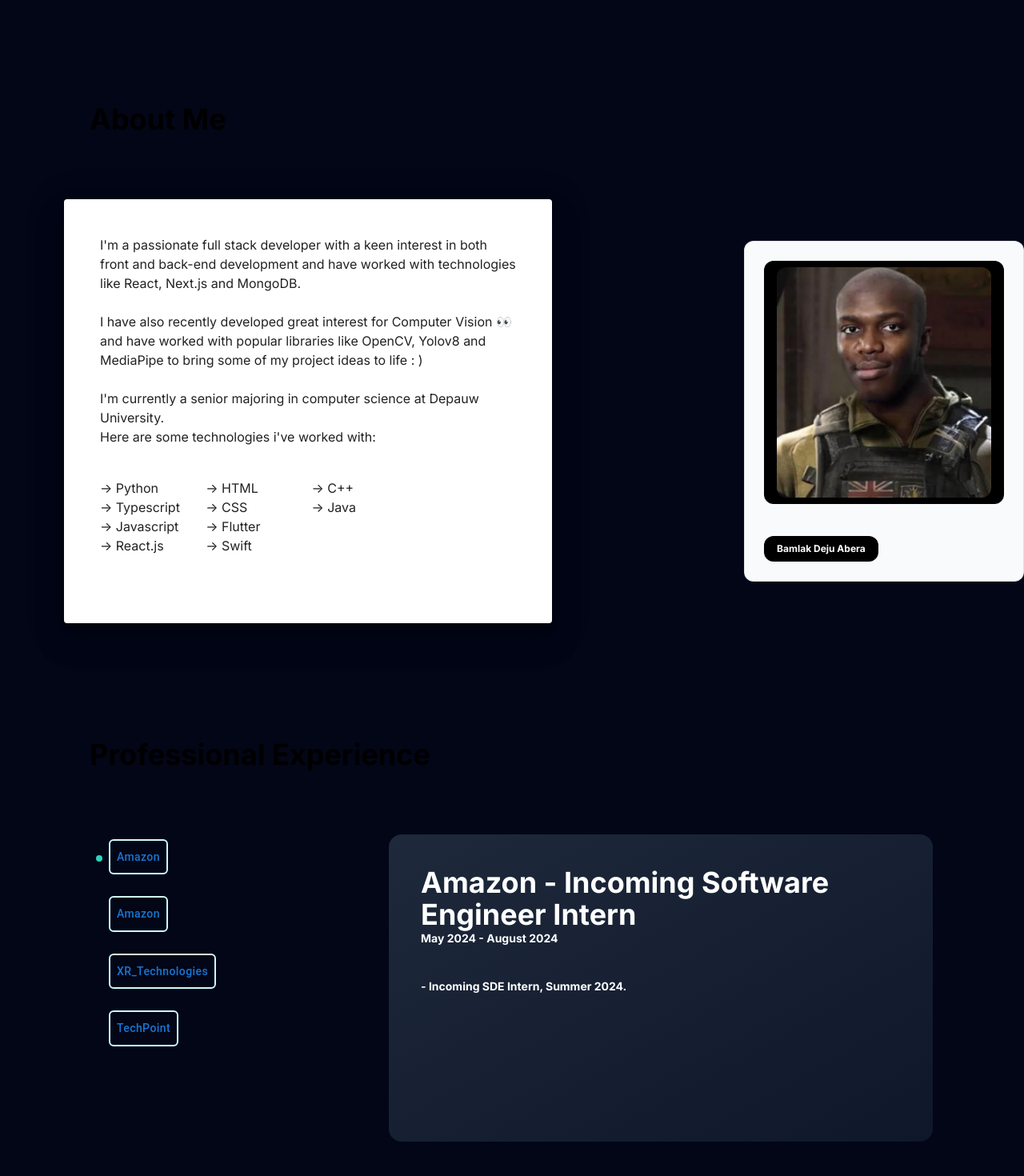
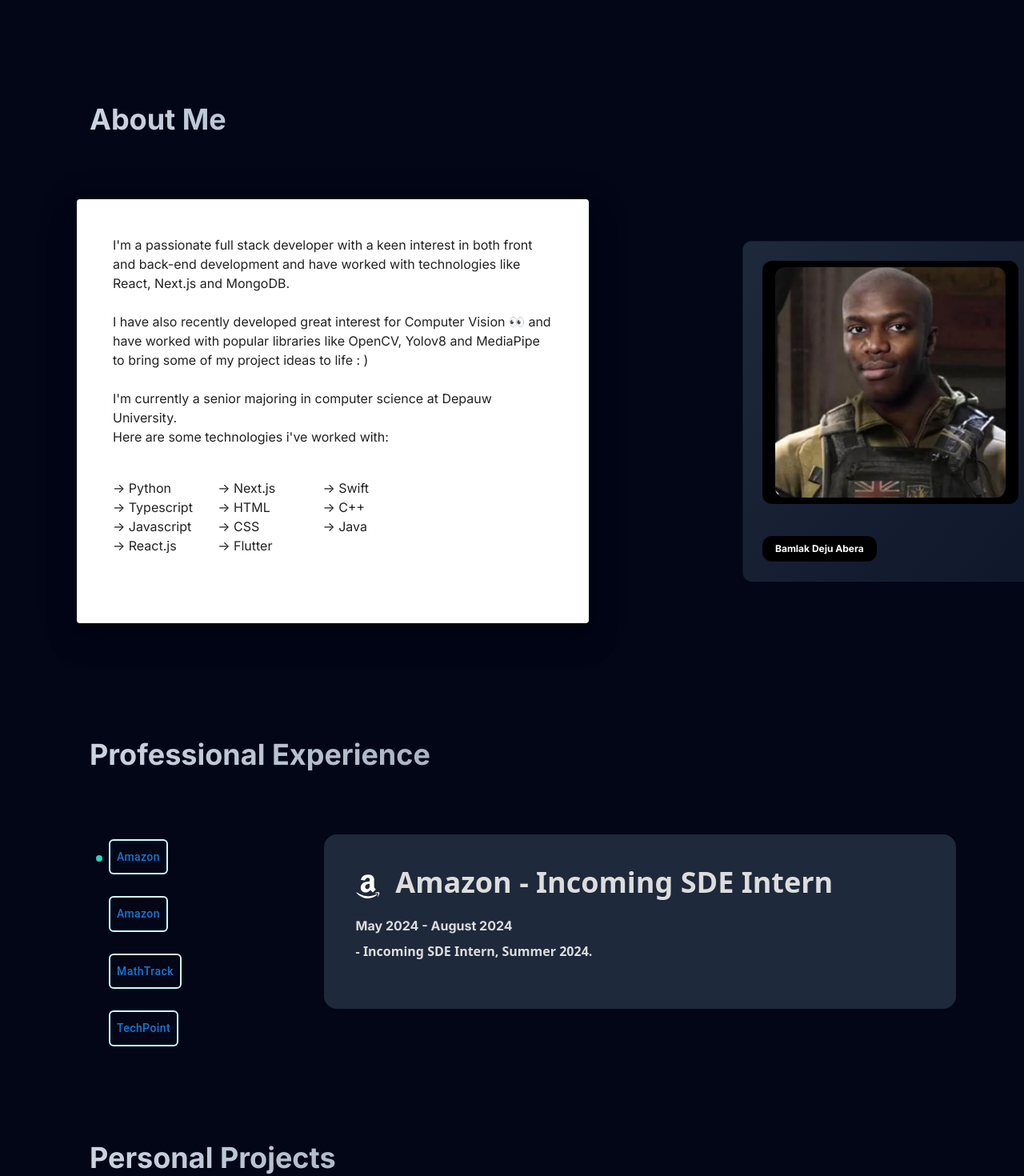
Before and after one commit to tejex/newWebsite, a Next.js app: page / in a window 1280 px wide. Shown: the part 420-1890 px from the top of the page at 80% size. Built offline with nearby package versions, Linux system fonts and the light colour scheme.

Commit message:
Gradients Added to section intros, modified the professional experience section and the sizing of the about me component as well

```diff
--- a/src/app/components/IntroCard.tsx
+++ b/src/app/components/IntroCard.tsx
@@ -11,6 +11,7 @@
 		"Typescript",
 		"Javascript",
 		"React.js",
+		"Next.js",
 		"HTML",
 		"CSS",
 		"Flutter",
@@ -53,17 +54,18 @@
 					: "opacity-0"
 			}`}
 		>
-			<h1 className="ml-28 mb-20 font-bold from-slate-300 to-slate-500 text-4xl">
+			<h1 className="ml-28 mb-20 font-bold text-transparent bg-gradient-to-r from-slate-300 to-slate-500 text-4xl bg-clip-text">
 				About Me
 			</h1>
-			<div className="flex flex-row w-full gap-60">
+
+			<div className="flex flex-row w-full md:gap-48 ml-24">
 				<Paper
 					square={false}
 					variant="elevation"
 					elevation={24}
-					className="bg-slate-950 text-white custom-shadow p-10 w-1/2 ml-20 h-3/6"
+					className="bg-slate-950 text-white custom-shadow p-10 w-1/2 h-3/6"
 				>
-					<p className="lead">
+					<p className="lead text-md">
 						I'm a passionate full stack developer with a keen
 						interest in both front and back-end development and have
 						worked with technologies like React, Next.js and
@@ -94,7 +96,7 @@
 					{tech}
 				</Paper>
 				<CardContainer>
-					<CardBody className="bg-gray-50 relative group/card  dark:hover:shadow-2xl dark:hover:shadow-emerald-500/[0.1] dark:bg-black dark:border-white/[0.2] border-black/[0.1] w-auto h-auto rounded-xl p-6 border flex flex-col">
+					<CardBody className="relative group/card bg-gradient-to-br from-slate-800 to-slate-900 dark:hover:shadow-2xl dark:hover:shadow-emerald-500/[0.1] dark:bg-black dark:border-white/[0.2] border-black/[0.1] w-auto h-auto rounded-xl p-6 border flex flex-col">
 						<CardItem
 							translateZ={100}
 							as="button"
--- a/src/app/components/data/experience.tsx
+++ b/src/app/components/data/experience.tsx
@@ -1,14 +1,18 @@
+import { IconProp } from "@fortawesome/fontawesome-svg-core";
+import { faAmazon } from "@fortawesome/free-brands-svg-icons";
+import { FontAwesomeIcon } from "@fortawesome/react-fontawesome";
+
 export const experiences = [
 	{
 		company: "Amazon",
-		logo: "../images/amazon.png",
-		jobTitle: "Incoming Software Engineer Intern",
+		logo: require("../../images/Amazon.png"),
+		jobTitle: "Incoming SDE Intern",
 		duration: "May 2024 - August 2024",
 		description: ["Incoming SDE Intern, Summer 2024."],
 	},
 	{
 		company: "Amazon",
-		logo: "../images/amazon.png",
+		logo: require("../../images/Amazon.png"),
 		jobTitle: "Software Engineer Intern",
 		duration: "June 2023 - August 2023",
 		description: [
@@ -18,20 +22,20 @@
 		],
 	},
 	{
-		company: "XR_Technologies",
-		logo: "../images/amazon.png",
+		company: "MathTrack",
+		logo: require("../../images/XR_Technologies.png"),
 		jobTitle: "Software Engineer Intern",
 		duration: "May 2022 - August 2022",
 		description: [
 			"Made use of  technologies such as Javascript and React to design and develop interactive web applications",
 			"Utilized frameworks including React and Bootstrap to enhance interactive nature of web applications",
 			"Acquired fundamental knowledge of React, Angular and Node.js during internship experience",
-			"Developed a wide variety of web development skills including JavaScript, HTML, CSS, React, Redux, Typescript, Node.js and Angular",
+			"Developed a wide variety of web development skills",
 		],
 	},
 	{
 		company: "TechPoint",
-		logo: "../images/amazon.png",
+		logo: require("../../images/TechPoint.png"),
 		jobTitle: "UI / UX Design Intern",
 		duration: "May 2022 - August 2022",
 		description: [
@@ -50,15 +54,36 @@
 		content: (
 			<div
 				key={idx}
-				className="w-full overflow-hidden relative h-full rounded-2xl p-10 text-xl md:text-4xl font-bold text-white bg-gradient-to-br from-slate-800 to-slate-900"
+				className="w-full overflow-hidden relative rounded-2xl p-6 md:p-10 font-bold text-lightGray bg-slate-800"
 			>
-				<h1 className="text-md">
-					{exp.company} - {exp.jobTitle}
-				</h1>
-				<h5 className="text-sm mb-10">{exp.duration}</h5>
-				<ul>
-					{exp.description.map((exp) => {
-						return <li className="text-sm mb-5"> - {exp}</li>;
+				{exp.company == "Amazon" ? (
+					<div className="flex flex-row mb-5">
+						<FontAwesomeIcon
+							icon={faAmazon as IconProp}
+							className="mr-5 mt-2"
+							style={{ color: "white", fontSize: 34 }}
+						/>
+						<h1 className="font-sans md:text-3xl lg:text-4xl">
+							{exp.company} - {exp.jobTitle}
+						</h1>
+					</div>
+				) : (
+					<h1 className="font-sans text-3xl md:text-4xl">
+						{exp.company} - {exp.jobTitle}
+					</h1>
+				)}
+
+				<h5 className="md:text-md mb-3 md:mb-2">{exp.duration}</h5>
+				<ul className="">
+					{exp.description.map((exp, index) => {
+						return (
+							<li
+								key={index}
+								className="text-md font-sans mb-3 md:mb-5"
+							>
+								- {exp}
+							</li>
+						);
 					})}
 				</ul>
 			</div>
--- a/src/app/components/experience.tsx
+++ b/src/app/components/experience.tsx
@@ -38,10 +38,10 @@
 
 	return (
 		<div className="ml-28 relative overflow-auto sm:overflow-visible no-visible-scrollbar max-w-full h-full w-full">
-			<h1 className="mb-20 font-bold  from-slate-300 to-slate-500 text-4xl">
+			<h1 className="mb-20 font-bold text-transparent bg-gradient-to-r from-slate-300 to-slate-500 text-4xl bg-clip-text">
 				Professional Experience
 			</h1>
-			<div className="flex flex-row gap-x-52 w-full h-96">
+			<div className="flex flex-row gap-x-32 w-full h-96">
 				<div className="flex flex-col w-1/6 h-72">
 					{propTabs.map((experience, idx) => {
 						return (
@@ -95,7 +95,7 @@
 						key={active.value}
 						active={active}
 						tabs={tabs}
-						className={cn("w-3/4", contentClassName)}
+						className={cn("w-4/5", contentClassName)}
 					/>
 				</div>
 			</div>
--- a/src/app/components/projects.tsx
+++ b/src/app/components/projects.tsx
@@ -43,8 +43,8 @@
 
 	return (
 		<>
-			<h1 className="ml-28 mb-20 mt-40 text-white font-bold text-4xl">
-				Projects
+			<h1 className="ml-28 mb-20 font-bold text-transparent bg-gradient-to-r from-slate-300 to-slate-500 text-4xl bg-clip-text">
+				Personal Projects
 			</h1>
 			<div className="h-[20rem] rounded-md flex flex-col antialiased bg-slate-950 dark:bg-grid-white/[0.05] items-center justify-center relative overflow-hidden">
 				<SpotlightProjects
--- a/tailwind.config.ts
+++ b/tailwind.config.ts
@@ -30,6 +30,9 @@
 			gap: {
 				"5": "1rem",
 			},
+			colors: {
+				lightGray: "#DDDDDD",
+			},
 		},
 	},
 	plugins: [addVariablesForColors],
```
